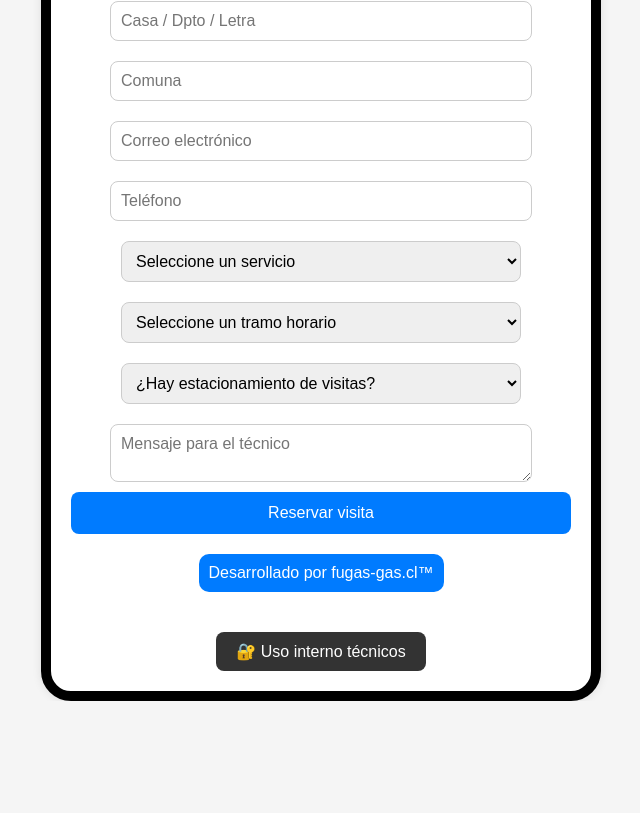
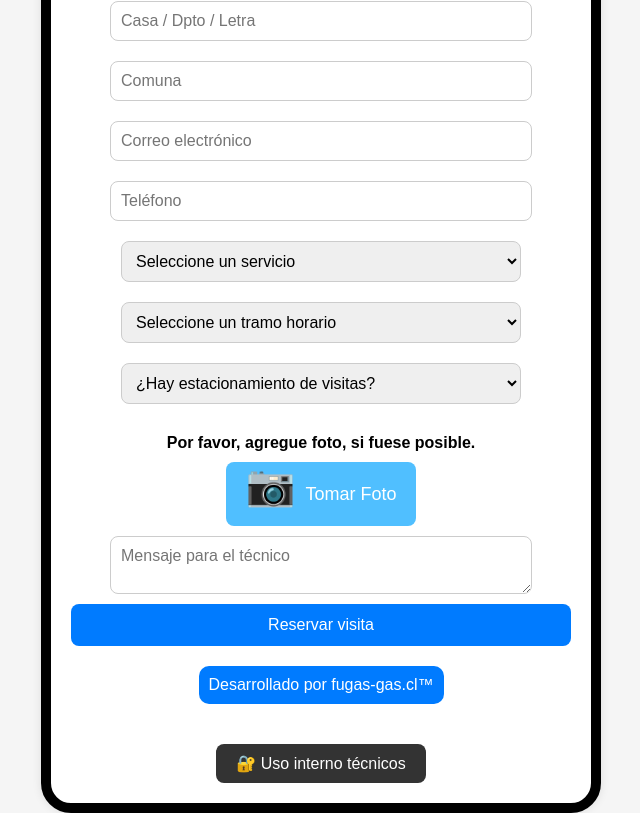
Before and after one commit to Fugasgas/agenda-fugasgas, a React (Create React App) app: page / in a window 1280 px wide. Shown: the part 775-1588 px from the top of the page, without its empty margins (319-959 px from the left). Before the commit the page ends 1476 px from the top, so only its background shows below. Built offline with nearby package versions, Linux system fonts and the light colour scheme.

Commit message:
Subo App.js optimizado con cámara de fotos

```diff
--- a/src/App.js
+++ b/src/App.js
@@ -7,7 +7,6 @@ import './App.css';
 
 registerLocale('es', es);
 
-// COMPONENTE PRINCIPAL
 export default function App() {
   const form = useRef();
   const [fecha, setFecha] = useState(new Date());
@@ -15,13 +14,12 @@ export default function App() {
   const [tramo, setTramo] = useState('');
   const [tecnicoAsignado, setTecnicoAsignado] = useState({ nombre: '', email: '' });
   const [mostrarMantencion, setMostrarMantencion] = useState(false);
-
-  // ESTADO FORMULARIO TÉCNICO
   const [clienteMantencion, setClienteMantencion] = useState('');
   const [fechaMantencion, setFechaMantencion] = useState(new Date());
   const [comentarioMantencion, setComentarioMantencion] = useState('');
+  const [previewReserva, setPreviewReserva] = useState(null);
+  const [urlFotoReserva, setUrlFotoReserva] = useState('');
 
-  // COMUNAS Y ZONAS
   const comunasPermitidas = [
     'providencia', 'ñuñoa', 'la reina', 'peñalolén', 'macul', 'santiago',
     'las condes', 'vitacura', 'lo barnechea', 'maipú', 'la florida',
@@ -32,7 +30,6 @@ export default function App() {
   const zonaNorte = ['recoleta', 'independencia', 'santiago'];
   const zonaSur = ['maipú', 'la florida', 'san miguel', 'macul', 'peñalolén'];
 
-  // ASIGNACIÓN DE TÉCNICO
   useEffect(() => {
     const comunaNormalizada = comuna.trim().toLowerCase();
     if (zonaOriente.includes(comunaNormalizada)) {
@@ -46,9 +43,40 @@ export default function App() {
     }
   }, [comuna]);
 
-  // ENVÍO RESERVA CLIENTE
+  const handleReservaFotoChange = (e) => {
+    const file = e.target.files[0];
+    if (file) {
+      setPreviewReserva(URL.createObjectURL(file));
+      subirFotoBackend(file);
+    } else {
+      setPreviewReserva(null);
+      setUrlFotoReserva('');
+    }
+  };
+
+  const subirFotoBackend = async (file) => {
+    try {
+      const formData = new FormData();
+      formData.append("foto", file);
+
+      const res = await fetch("/upload", {
+        method: "POST",
+        body: formData,
+      });
+
+      const data = await res.json();
+      console.log("✅ Foto subida:", data.url);
+      alert("✅ Foto subida correctamente:\n" + data.url);
+      setUrlFotoReserva(data.url);
+    } catch (error) {
+      console.error("Error subiendo la foto:", error);
+      alert("❌ Ocurrió un error al subir la foto.");
+    }
+  };
+
   const handleSubmit = (e) => {
     e.preventDefault();
+
     const formData = new FormData(form.current);
     const nombre = formData.get("user_name");
     const direccion = formData.get("direccion");
@@ -58,7 +86,6 @@ export default function App() {
     const servicio = formData.get("servicio");
     const mensaje = formData.get("mensaje");
     const estacionamiento = formData.get("estacionamiento_visitas");
-
     const comunaNormalizada = comuna.trim().toLowerCase();
     const diaSeleccionado = fecha.getDay();
 
@@ -104,7 +131,7 @@ export default function App() {
       return;
     }
 
-    const templateParamsBase = {
+    const templateParams = {
       user_name: nombre,
       direccion,
       detalle_direccion: complemento,
@@ -116,12 +143,14 @@ export default function App() {
       tramo_horario: tramo,
       fecha: fecha.toLocaleDateString('es-CL'),
       tecnico_asignado: tecnicoAsignado.nombre,
-      estacionamiento_visitas: estacionamiento
+      estacionamiento_visitas: estacionamiento,
+      url_foto_reserva: urlFotoReserva || ''
     };
 
-    emailjs.send('service_puqsoem', 'template_7fhj27n', { ...templateParamsBase, to_email: email }, 'ckSlrT8yMxEwuREmO')
-      .then(() => emailjs.send('service_puqsoem', 'template_7fhj27n', { ...templateParamsBase, to_email: tecnicoAsignado.email }, 'ckSlrT8yMxEwuREmO'))
-      .then(() => emailjs.send('service_puqsoem', 'template_7fhj27n', { ...templateParamsBase, to_email: 'fugasgas.cl@gmail.com' }, 'ckSlrT8yMxEwuREmO'))
+    // ✅ ENVÍO A EMAILJS (OBJETO, NO sendForm)
+    emailjs.send('service_puqsoem', 'template_7fhj27n', { ...templateParams, to_email: email }, 'ckSlrT8yMxEwuREmO')
+      .then(() => emailjs.send('service_puqsoem', 'template_7fhj27n', { ...templateParams, to_email: tecnicoAsignado.email }, 'ckSlrT8yMxEwuREmO'))
+      .then(() => emailjs.send('service_puqsoem', 'template_7fhj27n', { ...templateParams, to_email: 'fugasgas.cl@gmail.com' }, 'ckSlrT8yMxEwuREmO'))
       .then(() => {
         alert("Reserva enviada con éxito.");
         setTimeout(() => {
@@ -130,6 +159,8 @@ export default function App() {
           setComuna('');
           setTramo('');
           setTecnicoAsignado({ nombre: '', email: '' });
+          setPreviewReserva(null);
+          setUrlFotoReserva('');
         }, 500);
       })
       .catch((error) => {
@@ -138,7 +169,6 @@ export default function App() {
       });
   };
 
-  // ENVÍO MANTENCIÓN TÉCNICA
   const handleMantencionSubmit = (e) => {
     e.preventDefault();
 
@@ -148,8 +178,9 @@ export default function App() {
       comentario: comentarioMantencion
     };
 
-    fetch('https://script.google.com/macros/s/AKfycbwQa8bxHHmzhnmneE6kbsQsiTnyFBtMaKGLnKkZZZYbXw1DEcLkbRP7GTfsF55LW5lV/exec', {
+    fetch('https://script.google.com/macros/s/AKfycbymPfZwburGPgraXedlm7uCZ6m9bjlNI-qiCqH7HxHI21nIMXhP9CmhWYCatrMULS-q/exec', {
       method: 'POST',
+      mode: 'no-cors',
       body: JSON.stringify(data),
       headers: {
         'Content-Type': 'application/json',
@@ -171,7 +202,6 @@ export default function App() {
       <img src="logo.png" alt="Logo Fugas-Gas" style={{ width: '200px', margin: '20px auto', display: 'block' }} />
       <h2 style={{ textAlign: 'center' }}>Agenda tu visita</h2>
 
-      {/* CALENDARIO */}
       <div style={{ display: 'flex', justifyContent: 'center', marginBottom: '20px' }}>
         <DatePicker
           selected={fecha}
@@ -184,7 +214,6 @@ export default function App() {
         />
       </div>
 
-      {/* FORMULARIO DE CLIENTES */}
       <form ref={form} onSubmit={handleSubmit} className="formulario">
         <input type="text" name="user_name" placeholder="Nombre completo" required />
         <input type="text" name="direccion" placeholder="Dirección" required />
@@ -214,13 +243,50 @@ export default function App() {
           <option value="Sí">Sí</option>
           <option value="No">No</option>
         </select>
+
+        <div style={{ display: "flex", flexDirection: "column", alignItems: "center", marginTop: "20px" }}>
+          <label style={{ fontWeight: "bold", fontSize: "16px", textAlign: "center", marginBottom: "10px" }}>
+            Por favor, agregue foto, si fuese posible.
+          </label>
+          <button
+            type="button"
+            onClick={() => document.getElementById("foto_reserva").click()}
+            style={{
+              backgroundColor: previewReserva ? "#28a745" : "#50bfff",
+              color: "white",
+              border: "none",
+              borderRadius: "8px",
+              padding: "12px 20px",
+              fontSize: "18px",
+              cursor: "pointer",
+              display: "flex",
+              alignItems: "center",
+              justifyContent: "center",
+              gap: "10px",
+              transition: "background-color 0.3s ease",
+            }}
+          >
+            <span role="img" aria-label="camera" style={{ fontSize: "40px", lineHeight: "1", transform: "translateY(-9px)" }}>📷</span>
+            <span>{previewReserva ? "Foto cargada" : "Tomar Foto"}</span>
+          </button>
+          <input
+            id="foto_reserva"
+            type="file"
+            style={{ display: "none" }}
+            onChange={handleReservaFotoChange}
+          />
+          {previewReserva && (
+            <img src={previewReserva} alt="Foto seleccionada" style={{ width: "250px", marginTop: "10px", borderRadius: "8px", boxShadow: "0 0 10px rgba(0,0,0,0.3)" }} />
+          )}
+        </div>
+
         <input type="hidden" name="fecha" value={fecha.toLocaleDateString('es-CL')} />
         <input type="hidden" name="tecnico_asignado" value={tecnicoAsignado.nombre} />
+        <input type="hidden" name="url_foto_reserva" value={urlFotoReserva || ''} />
         <textarea name="mensaje" placeholder="Mensaje para el técnico" style={{ fontFamily: 'sans-serif' }}></textarea>
         <button type="submit">Reservar visita</button>
       </form>
 
-      {/* PIE DE PÁGINA */}
       <div style={{ textAlign: 'center', marginTop: '20px' }}>
         <a href="https://fugas-gas.cl" target="_blank" rel="noopener noreferrer">
           <div style={{ color: 'white', backgroundColor: '#007bff', padding: '10px', borderRadius: '10px', display: 'inline-block' }}>
@@ -229,17 +295,9 @@ export default function App() {
         </a>
       </div>
 
-      {/* BOTÓN INTERNO TÉCNICOS */}
       <div style={{ textAlign: 'center', marginTop: '40px' }}>
         <button
-          style={{
-            backgroundColor: '#333',
-            color: 'white',
-            padding: '10px 20px',
-            borderRadius: '8px',
-            cursor: 'pointer',
-            border: 'none'
-          }}
+          style={{ backgroundColor: '#333', color: 'white', padding: '10px 20px', borderRadius: '8px', cursor: 'pointer', border: 'none' }}
           onClick={() => {
             const pass = prompt("🔐 Ingrese la contraseña para uso interno:");
             if (pass === '0980') {
@@ -253,29 +311,12 @@ export default function App() {
         </button>
       </div>
 
-      {/* FORMULARIO MANTENCIONES TÉCNICOS */}
       {mostrarMantencion && (
         <form onSubmit={handleMantencionSubmit} className="formulario" style={{ marginTop: '20px' }}>
           <h3 style={{ textAlign: 'center' }}>Registrar próxima mantención</h3>
-          <input
-            type="text"
-            placeholder="Nombre del cliente"
-            value={clienteMantencion}
-            onChange={(e) => setClienteMantencion(e.target.value)}
-            required
-          />
-          <input
-            type="date"
-            value={fechaMantencion.toISOString().split('T')[0]}
-            onChange={(e) => setFechaMantencion(new Date(e.target.value))}
-            required
-          />
-          <textarea
-            placeholder="Comentario"
-            value={comentarioMantencion}
-            onChange={(e) => setComentarioMantencion(e.target.value)}
-            required
-          />
+          <input type="text" placeholder="Nombre del cliente" value={clienteMantencion} onChange={(e) => setClienteMantencion(e.target.value)} required />
+          <input type="date" value={fechaMantencion.toISOString().split('T')[0]} onChange={(e) => setFechaMantencion(new Date(e.target.value))} required />
+          <textarea placeholder="Comentario" value={comentarioMantencion} onChange={(e) => setComentarioMantencion(e.target.value)} required />
           <button type="submit">Guardar mantención</button>
         </form>
       )}
```
Lines whose indentation alone changed are shown as unchanged.
